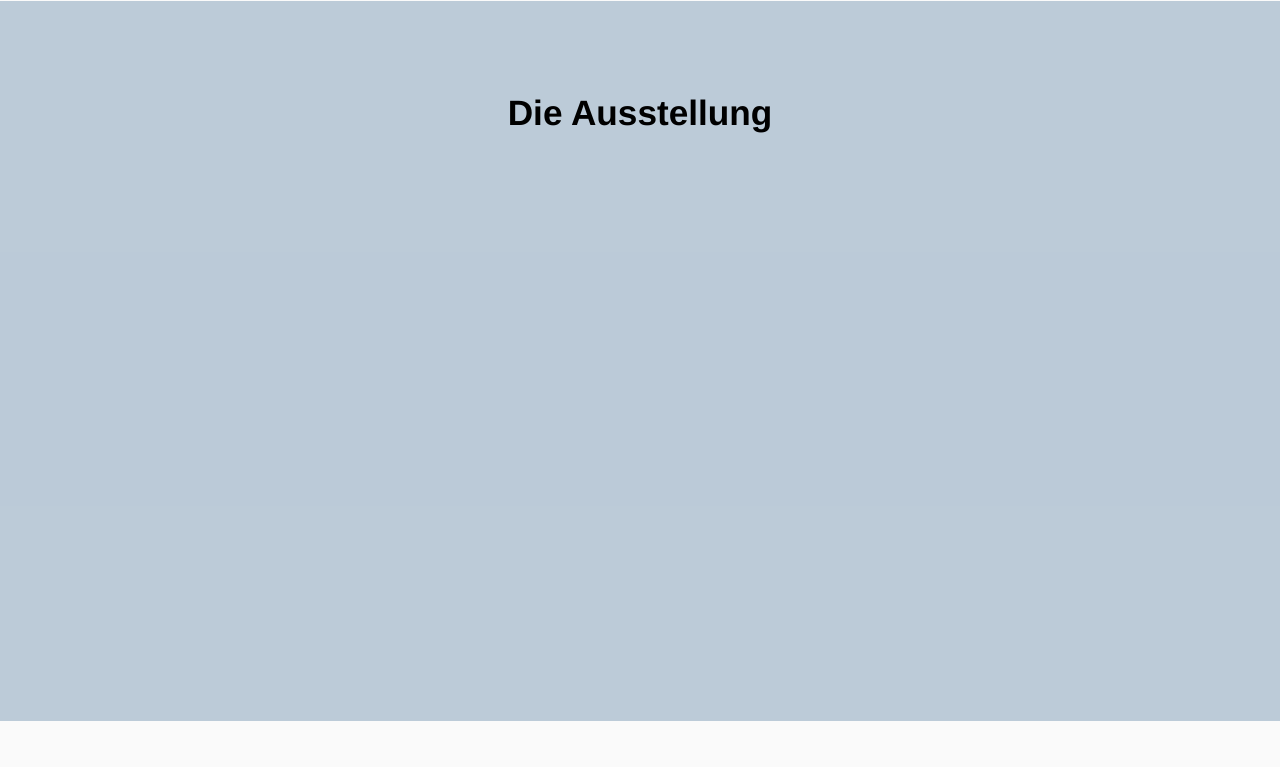
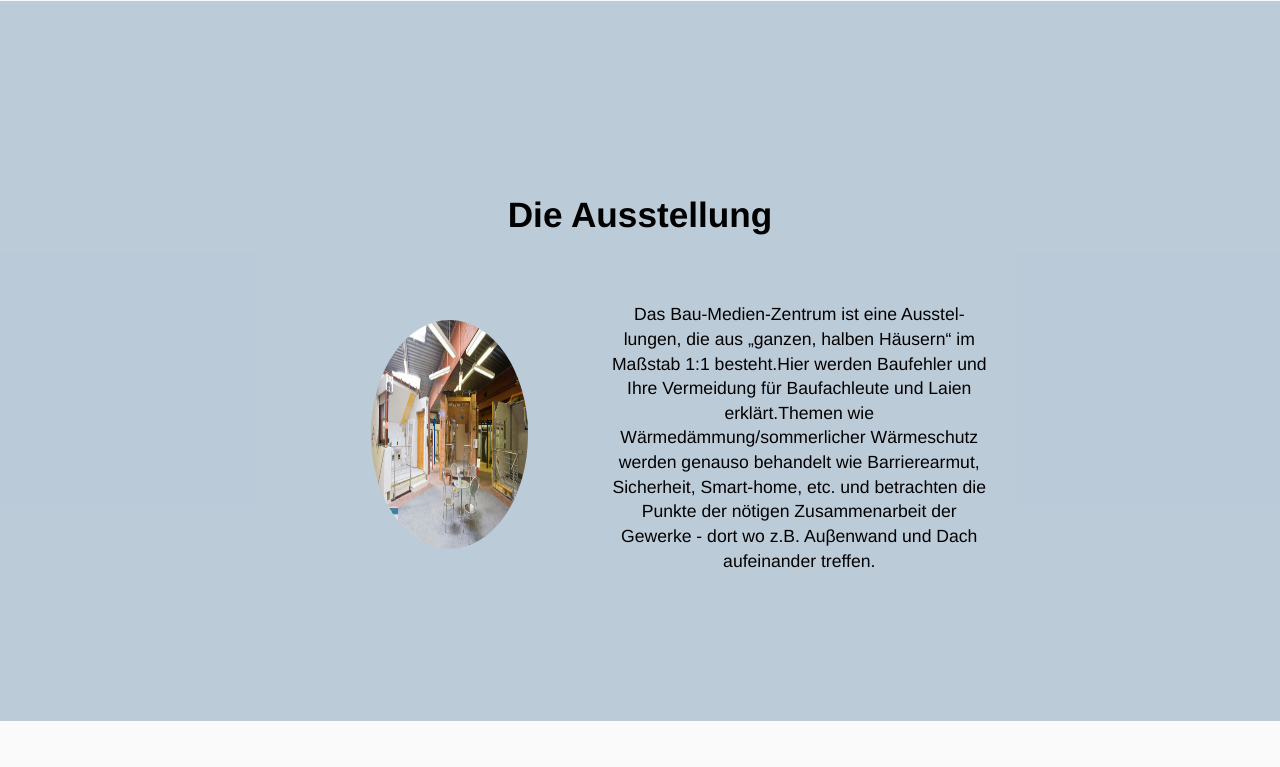
Before and after one commit to marco-bmz/bmz, a PHP site: page / in a window 1280 px wide. Shown: the part 1019-1786 px from the top of the page. Run offline with PHP 8.4, Linux system fonts and the light colour scheme.

Commit message:
changes to index.php

```diff
--- a/index.php
+++ b/index.php
@@ -108,7 +108,7 @@
             <div class="block image1">
               <div class="layer"></div>
               <div class="p-container">
-                 <p class="img-p"><a href="#ausstellung">Die Ausstellung im Bau-Medien-Zentrum Düren</a></p>
+                 <p class="img-p"><a href="#sprungmarke-ausstellung">Die Ausstellung im Bau-Medien-Zentrum Düren</a></p>
                </div>
             </div>
 
@@ -192,8 +192,39 @@
     </article>
 
     <article class="main2 content1">
-        <section>
+        <section id="sprungmarke-ausstellung">
             <h1 id="ausstellung">Die Ausstellung</h1>
+            <div class="content">
+                <div class="pic"><img src="pic/bmz-halbe-haeuser-00.jpg"></div>
+                <div class="txt">Das Bau-Medien-Zentrum ist eine Ausstellungen, die aus „ganzen, halben Häusern“ im Maßstab 1:1 besteht.Hier werden Baufehler und Ihre Vermeidung für Baufachleute und Laien erklärt.Themen wie Wärmedämmung/sommerlicher Wärmeschutz werden genauso behandelt wie Barrierearmut, Sicherheit, Smart-home, etc. und betrachten die Punkte der nötigen Zusammenarbeit der Gewerke - dort wo z.B. Auβenwand und Dach aufeinander treffen.</div>
+            </div>
+            <style>
+                #ausstellung {
+                    vertical-align: middle;
+                    margin: 10% 0 0 0;
+                }
+                .content {
+                    display: block;
+                    margin-top: 5%
+                }
+                .content .pic  {
+                    display: inline-block;
+                    width: 25%;
+                    height: auto;
+                    vertical-align: middle;
+                }
+                .content .pic img {
+                    width: 50%;
+                    height: 13em;
+                    border-radius: 50%
+                }
+                .content .txt {
+                    display: inline-block;
+                    width: 30%;
+                    height: auto;
+                    vertical-align: middle
+                }
+            </style>
         </section>
     </article>
     <article class="main2">
```
